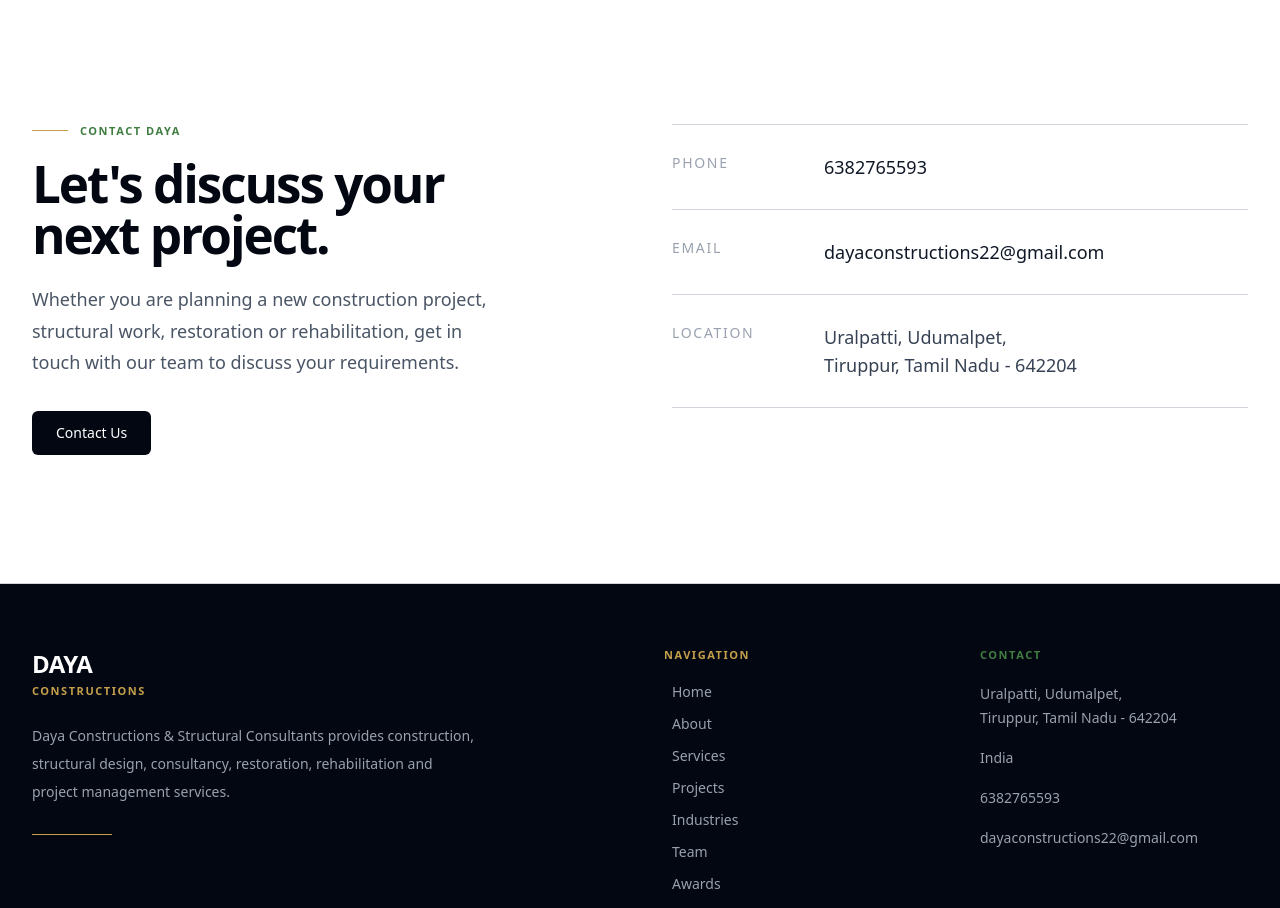
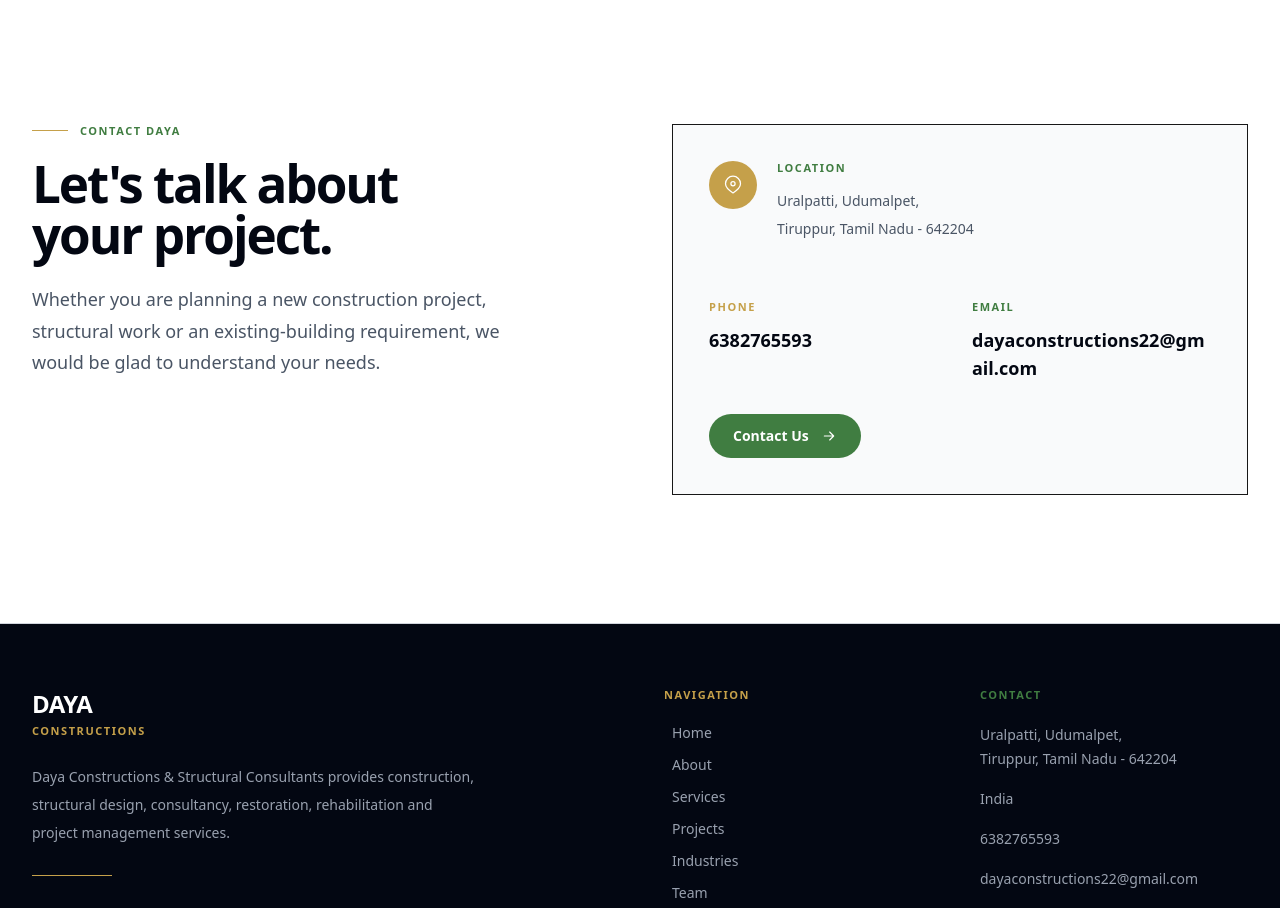
Before and after one commit to Sumolegen/Construction-Website, a Next.js app: page / in a window 1280 px wide. Shown: the part 9620-10528 px from the top of the page. Built offline with nearby package versions, Linux system fonts and the light colour scheme.

Commit message:
ContactPreview-updated

```diff
--- a/src/Components/sections/ContactPreview.tsx
+++ b/src/Components/sections/ContactPreview.tsx
@@ -1,19 +1,6 @@
 import Link from "next/link";
 import Container from "../ui/Container";
 import SectionHeading from "../ui/SectionHeading";
-
-const contactDetails = [
-  {
-    label: "Phone",
-    value: "6382765593",
-    href: "tel:6382765593",
-  },
-  {
-    label: "Email",
-    value: "dayaconstructions22@gmail.com",
-    href: "mailto:dayaconstructions22@gmail.com",
-  },
-];
 
 export default function ContactPreview() {
   return (
@@ -23,57 +10,96 @@ export default function ContactPreview() {
           <div className="lg:col-span-5">
             <SectionHeading
               eyebrow="Contact Daya"
-              title="Let's discuss your next project."
-              description="Whether you are planning a new construction project, structural work, restoration or rehabilitation, get in touch with our team to discuss your requirements."
+              title="Let&apos;s talk about your project."
+              description="Whether you are planning a new construction project, structural work or an existing-building requirement, we would be glad to understand your needs."
             />
-
-            <Link
-              href="/contact"
-              className="mt-8 inline-flex items-center justify-center rounded-md bg-gray-950 px-6 py-3 text-sm font-medium text-white transition-colors duration-200 hover:bg-gray-800"
-            >
-              Contact Us
-            </Link>
           </div>
 
           <div className="lg:col-span-6 lg:col-start-7">
-            <div className="border-t border-gray-300">
-              <div className="grid gap-3 border-b border-gray-300 py-7 sm:grid-cols-[120px_1fr] sm:gap-8">
-                <p className="text-sm font-medium uppercase tracking-[0.12em] text-gray-400">
+            <div className="border border-brand-primary/20 bg-gray-50 p-7 sm:p-9">
+              <div className="flex items-start gap-5">
+                <span className="flex h-12 w-12 shrink-0 items-center justify-center rounded-full bg-brand-primary text-white">
+                  <svg
+                    viewBox="0 0 24 24"
+                    fill="none"
+                    stroke="currentColor"
+                    strokeWidth="1.5"
+                    className="h-5 w-5"
+                    aria-hidden="true"
+                  >
+                    <path
+                      strokeLinecap="round"
+                      strokeLinejoin="round"
+                      d="M21 10.5c0 5.25-9 11-9 11s-9-5.75-9-11a9 9 0 1 1 18 0Z"
+                    />
+                    <circle cx="12" cy="10.5" r="2.5" />
+                  </svg>
+                </span>
+
+                <div>
+                  <p className="text-label text-brand-secondary">
+                    Location
+                  </p>
+
+                  <p className="mt-3 text-sm leading-7 text-gray-600">
+                    Uralpatti, Udumalpet,
+                    <br />
+                    Tiruppur, Tamil Nadu - 642204
+                  </p>
+                </div>
+              </div>
+
+              <div className="my-7 h-px bg-brand-primary/20" />
+
+              <div className="grid gap-6 sm:grid-cols-2">
+                <div>
+                  <p className="text-label text-brand-primary">
                     Phone
                   </p>
 
                   <Link
                     href="tel:6382765593"
-                  className="text-base font-medium text-gray-900 transition-colors duration-200 hover:text-gray-500 sm:text-lg"
+                    className="mt-3 block font-[var(--font-primary)] text-lg font-semibold text-gray-950 transition-colors hover:text-brand-secondary"
                   >
                     6382765593
                   </Link>
                 </div>
 
-              <div className="grid gap-3 border-b border-gray-300 py-7 sm:grid-cols-[120px_1fr] sm:gap-8">
-                <p className="text-sm font-medium uppercase tracking-[0.12em] text-gray-400">
+                <div>
+                  <p className="text-label text-brand-secondary">
                     Email
                   </p>
 
                   <Link
                     href="mailto:dayaconstructions22@gmail.com"
-                  className="break-all text-base font-medium text-gray-900 transition-colors duration-200 hover:text-gray-500 sm:text-lg"
+                    className="mt-3 block break-all font-[var(--font-primary)] text-lg font-semibold text-gray-950 transition-colors hover:text-brand-primary"
                   >
                     dayaconstructions22@gmail.com
                   </Link>
                 </div>
+              </div>
 
-              <div className="grid gap-3 border-b border-gray-300 py-7 sm:grid-cols-[120px_1fr] sm:gap-8">
-                <p className="text-sm font-medium uppercase tracking-[0.12em] text-gray-400">
-                  Location
-                </p>
+              <Link
+                href="/contact"
+                className="group mt-8 inline-flex items-center gap-3 rounded-full bg-brand-secondary px-6 py-3 font-[var(--font-primary)] text-sm font-semibold text-white transition-all duration-300 hover:-translate-y-1 brand-secondary-hover hover:shadow-lg"
+              >
+                <span>Contact Us</span>
 
-                <p className="text-base leading-7 text-gray-700 sm:text-lg">
-                  Uralpatti, Udumalpet,
-                  <br />
-                  Tiruppur, Tamil Nadu - 642204
-                </p>
-              </div>
+                <svg
+                  viewBox="0 0 24 24"
+                  fill="none"
+                  stroke="currentColor"
+                  strokeWidth="1.7"
+                  className="h-4 w-4 transition-transform duration-300 group-hover:translate-x-1"
+                  aria-hidden="true"
+                >
+                  <path
+                    strokeLinecap="round"
+                    strokeLinejoin="round"
+                    d="M5 12h14m-6-6 6 6-6 6"
+                  />
+                </svg>
+              </Link>
             </div>
           </div>
         </div>
```
Lines whose indentation alone changed are shown as unchanged.
